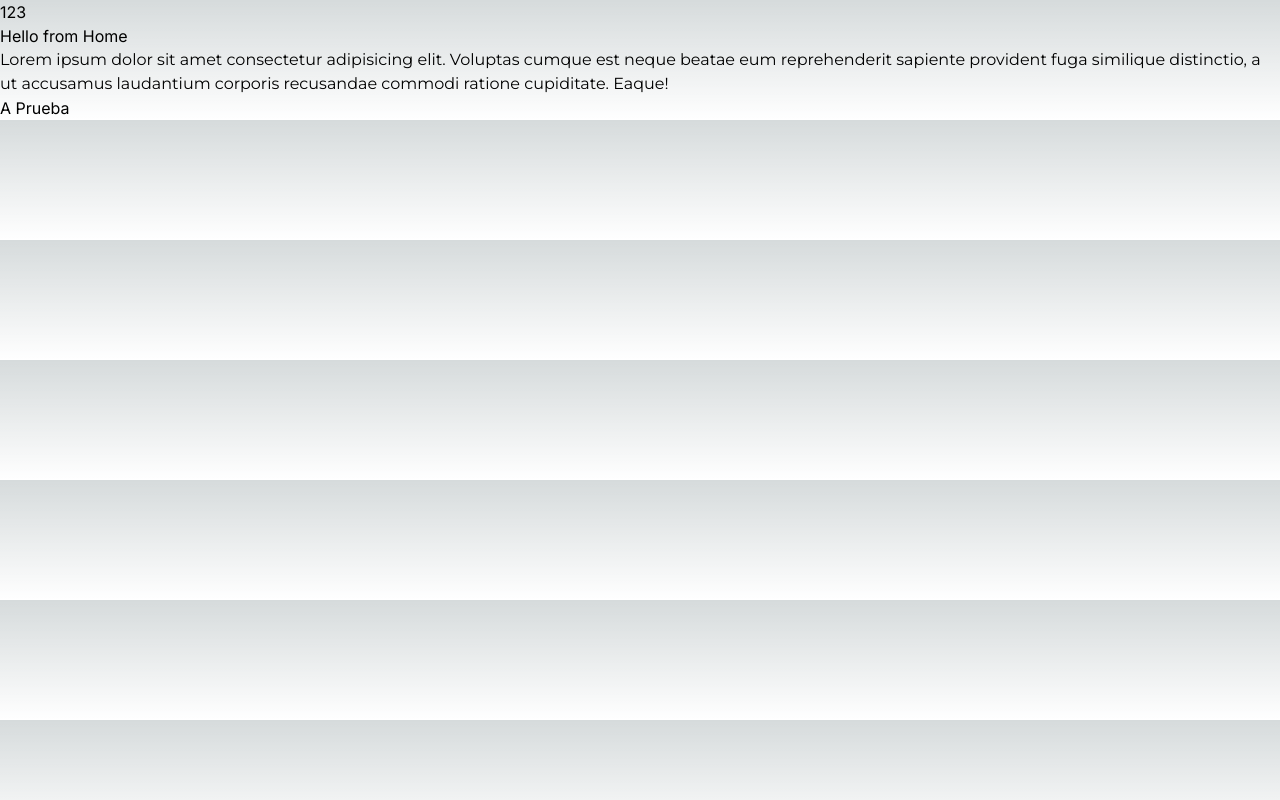
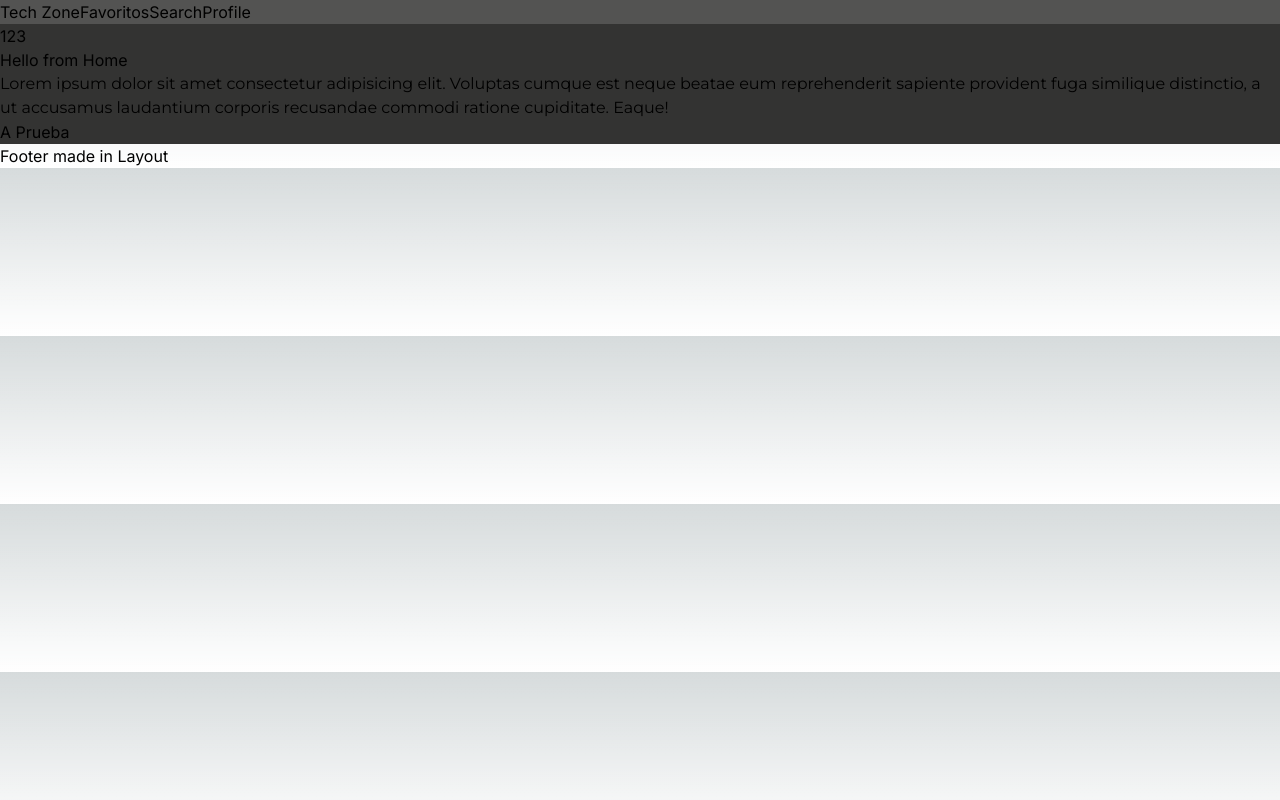
Before and after one commit to TechZoneDevs/client, a Next.js app: page / in a window 1280 px wide. Built offline with nearby package versions, Linux system fonts and the light colour scheme.

Commit message:
commit front

```diff
--- a/app/prueba/page.tsx
+++ b/app/favoritos/page.tsx
@@ -1,9 +1,9 @@
 import React from 'react';
 
-export default function Prueba(){
+export default function Home(){
     return(
         <h1>
-            Hello from Prueba
+            Hello from Home
         </h1>
     );
 };
--- /dev/null
+++ b/app/landing.module.css
@@ -0,0 +1,3 @@
+.holeContainer{
+    background-color: rgb(51, 51, 50);
+}
--- a/app/landing/page.tsx
+++ /dev/null
@@ -1,9 +0,0 @@
-import React from 'react';
-
-export default function Prueba(){
-    return(
-        <h1>
-            Hello from Landing
-        </h1>
-    );
-};
--- a/app/layout.tsx
+++ b/app/layout.tsx
@@ -1,6 +1,7 @@
 import type { Metadata } from "next";
 import { Inter } from "next/font/google";
 import "./globals.css";
+import NavBar from "./ui/navbar/NavBar";
 
 const inter = Inter({ subsets: ["latin"] });
 
@@ -16,7 +17,11 @@ export default function RootLayout({
 }>) {
   return (
     <html lang="en">
-      <body className={inter.className}>{children}</body>
+      <body className={inter.className}>
+      <NavBar />
+        {children}
+        <p>Footer made in Layout</p>
+        </body>
     </html>
   );
 };
--- a/app/page.tsx
+++ b/app/page.tsx
@@ -3,13 +3,14 @@ import Image from "next/image";
 import Link from "next/link";
 import { useState } from 'react';
 import { montserrat, inter } from "./ui/fonts";
+import styles from './landing.module.css';
 
 
 
 export default function Home() {
   const [state, setState] = useState(123);
   return (
-    <div>
+    <div className = {styles.holeContainer}>
       <h1>{state}</h1>
       <h1>Hello from Home</h1>
       <p className = {`${montserrat.className} antialised`}>Lorem ipsum dolor sit amet consectetur adipisicing elit. Voluptas cumque est neque beatae eum reprehenderit sapiente provident fuga similique distinctio, a ut accusamus laudantium corporis recusandae commodi ratione cupiditate. Eaque!</p>
--- /dev/null
+++ b/app/search/page.tsx
@@ -0,0 +1,14 @@
+'use client'
+import React from 'react';
+import { usePathname } from 'next/navigation';
+
+export default function Prueba(){
+    const value = usePathname();
+    console.log(value);
+
+    return(
+        <h1>
+            Hello from Prueba
+        </h1>
+    );
+};
--- /dev/null
+++ b/app/ui/navbar/NavBar.module.css
@@ -0,0 +1,4 @@
+.navBarContainer{
+    background-color: rgb(83, 83, 82);
+    display: flex;
+}
--- /dev/null
+++ b/app/ui/navbar/NavBar.tsx
@@ -0,0 +1,14 @@
+import styles from './NavBar.module.css';
+import React from 'react';
+import Link from "next/link";
+
+export default function NavBar(){
+    return(
+        <div className = {styles.navBarContainer}>
+            <Link href = {'/'}><h1>Tech Zone</h1></Link>
+            <Link href = {'/favoritos'}><h1>Favoritos</h1></Link>
+            <Link href = {'/search'}><h1>Search</h1></Link>
+            <Link href = {'/profile'}><h1>Profile</h1></Link>
+        </div>
+    )
+}
```
